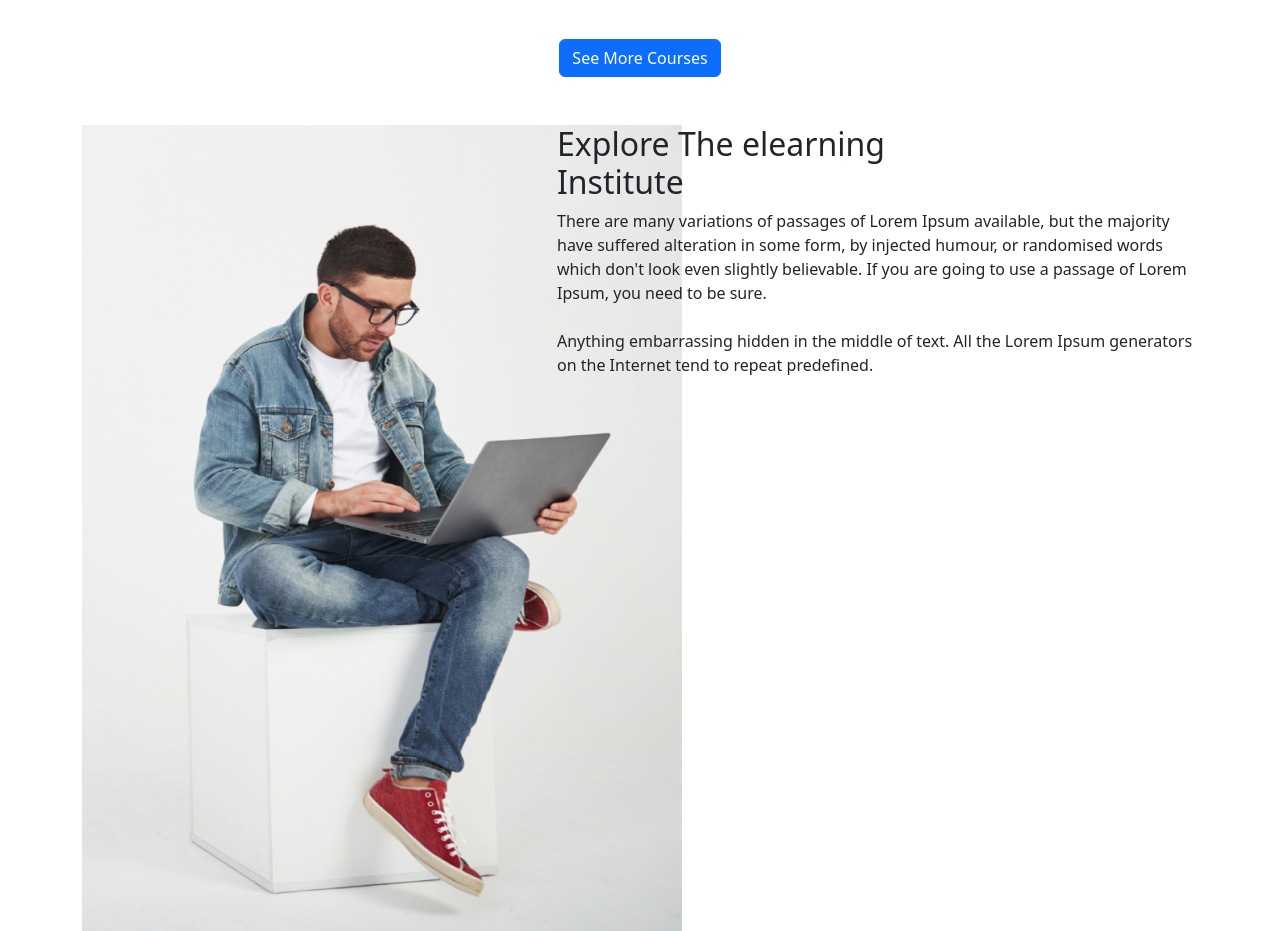
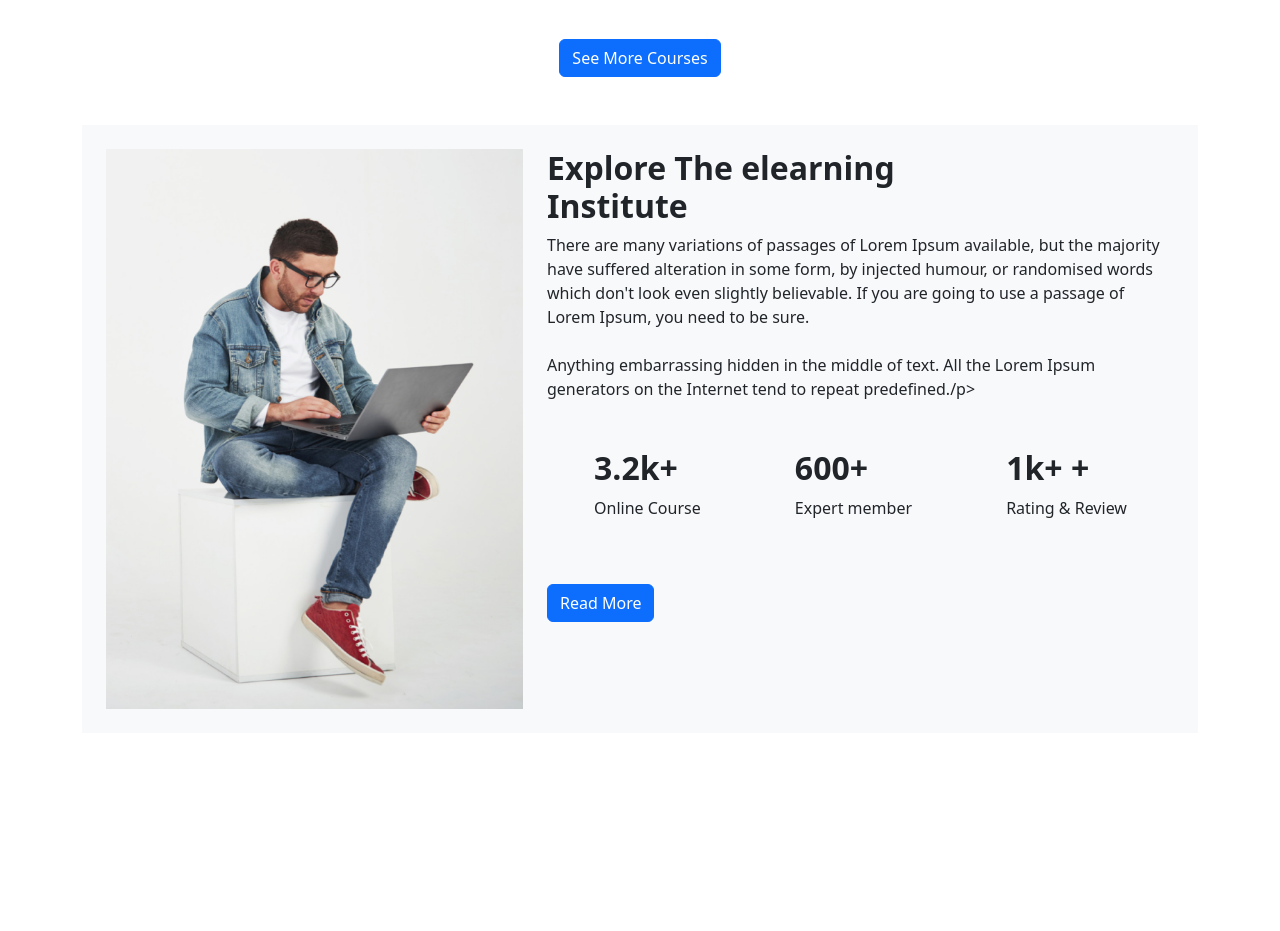
Before and after one commit to HasanHero1/edutech, a plain HTML site: page index.html in a window 1280 px wide. Shown: the part 1620-2551 px from the top of the page. After the commit the page ends 2353 px from the top, so only its background shows below. Drawn offline with nearby package versions, Linux system fonts and the light colour scheme.

Commit message:
Ecploer Section Done

```diff
--- a/index.html
+++ b/index.html
@@ -171,17 +171,35 @@
         <!-- Courses Section End -->
         <!-- Explore Section Start  -->
         <section class="exploreSection">
-            <div class="container d-fl">
-                <div class="row">
-                    <div class="col-lg-5">
-                        <img src="images/working.png" alt="">
+            <div class="container">
+                <div class="row g-0 bg-light position-relative">
+                    <div class="col-md-5 mb-md-0 p-md-4">
+                      <img src="images/working.png" class="w-100" alt="...">
                     </div>
-                    <div class="col-lg-7">
-                        <h2>Explore The elearning<br>Institute</h2>
-                        <p>There are many variations of passages of Lorem Ipsum available, but the majority have suffered alteration in some form, by injected humour, or randomised words which don't look even slightly believable. If you are going
-                            to use a passage of Lorem Ipsum, you need to be sure. <br><br>Anything embarrassing hidden in the middle of text. All the Lorem Ipsum generators on the Internet tend to repeat predefined.</p>
+                    <div class="col-md-7 p-4 ps-md-0">
+                      <h2 class="mt-0 fw-bold">Explore The elearning<br>Institute</h2>
+                      <p>There are many variations of passages of Lorem Ipsum available, but the majority have suffered alteration in some form, by injected humour, or
+                        randomised words which don't look even slightly believable. If you are going
+                        to use a passage of Lorem Ipsum, you need to be sure. <br><br> Anything embarrassing hidden in the middle of text. All the Lorem Ipsum generators on the Internet tend to repeat predefined./p>
+                      <div class="seccessClock d-flex justify-content-around mt-5">
+                        <div class="seccessItem">
+                            <h2 class="fw-bold">3.2k+</h2>
+                            <p>Online Course</p>
+                        </div>
+                        <div class="seccessItem">
+                            <h2 class="fw-bold">600+</h2>
+                            <p>Expert member</p>
+                        </div>
+                        <div class="seccessItem">
+                            <h2 class="fw-bold">1k+ +</h2>
+                            <p>Rating & Review</p>
+                        </div>
+                      </div>
+                      <div class="readoretn">
+                        <button class="btn btn-primary mt-5">Read More</button>
+                      </div>
                     </div>
-                </div>
+                  </div>
             </div>
         </section>
         <!-- Explore Section End  -->
```
